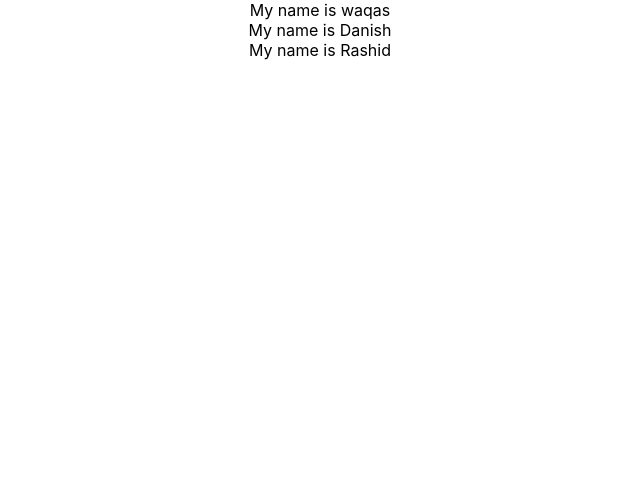
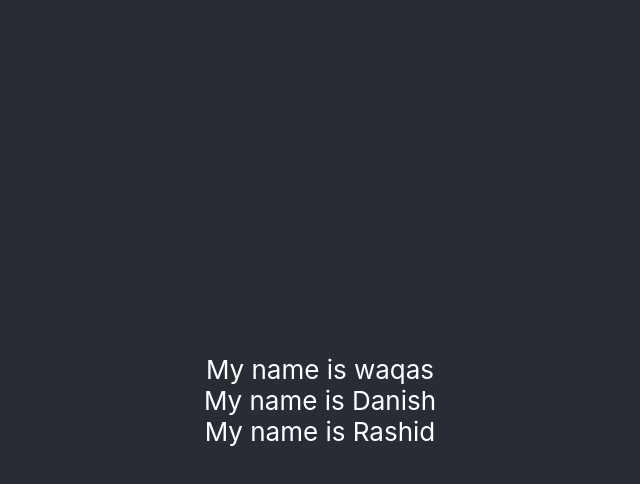
Before and after one commit to RanaWaqas92/ReactApp2, a React (Create React App) app: page / in a window 1280 px wide. Shown: the top 484 px of the page, without its empty margins (320-960 px from the left). Built offline with nearby package versions, Linux system fonts and the light colour scheme.

Commit message:
add new commit final all error clear

```diff
--- a/src/App.js
+++ b/src/App.js
@@ -7,7 +7,7 @@ import Login from './Login';
 function App() {
   return (
     <div className="App">
-      <header className="Appheader">
+      <header className="App-header">
       <Login Name="waqas"></Login>
       <Login Name="Danish"></Login>
       <Login Name="Rashid"></Login>
```
